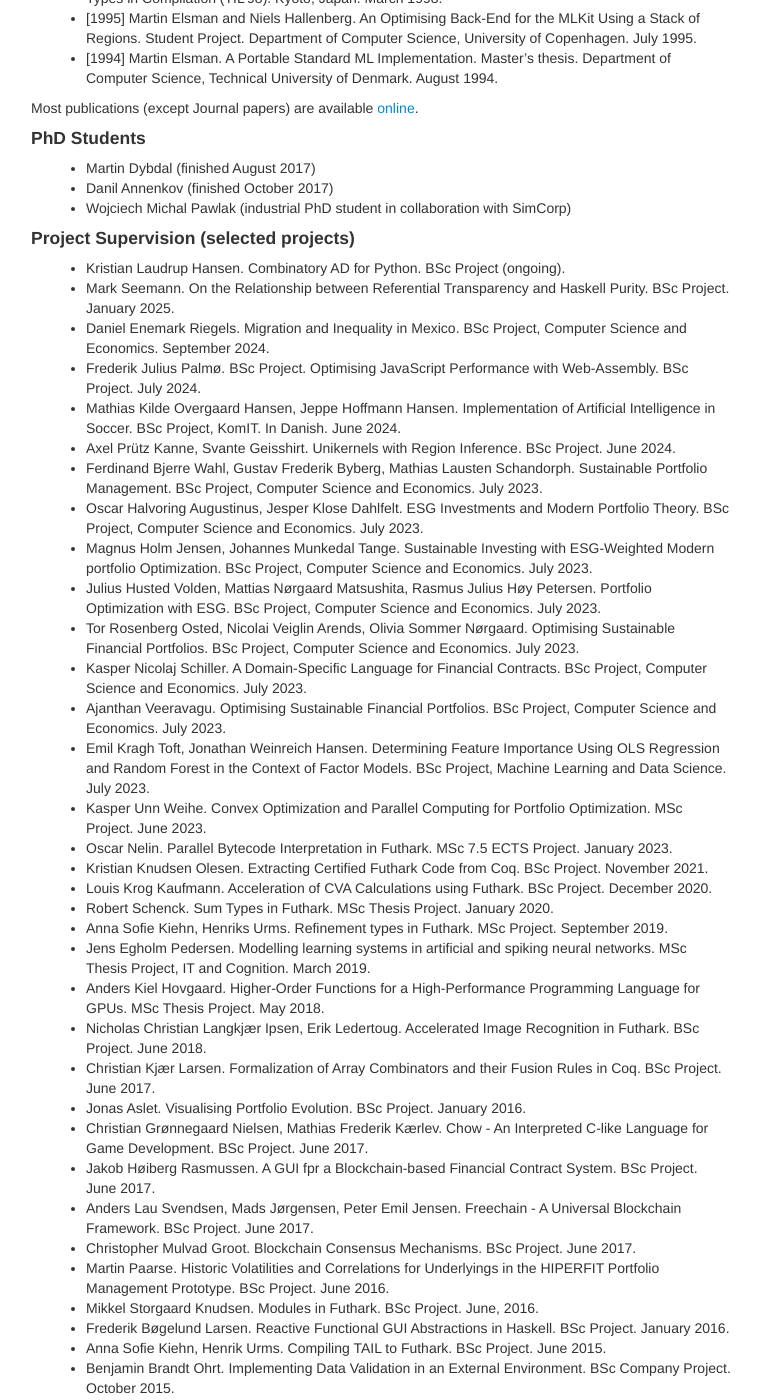
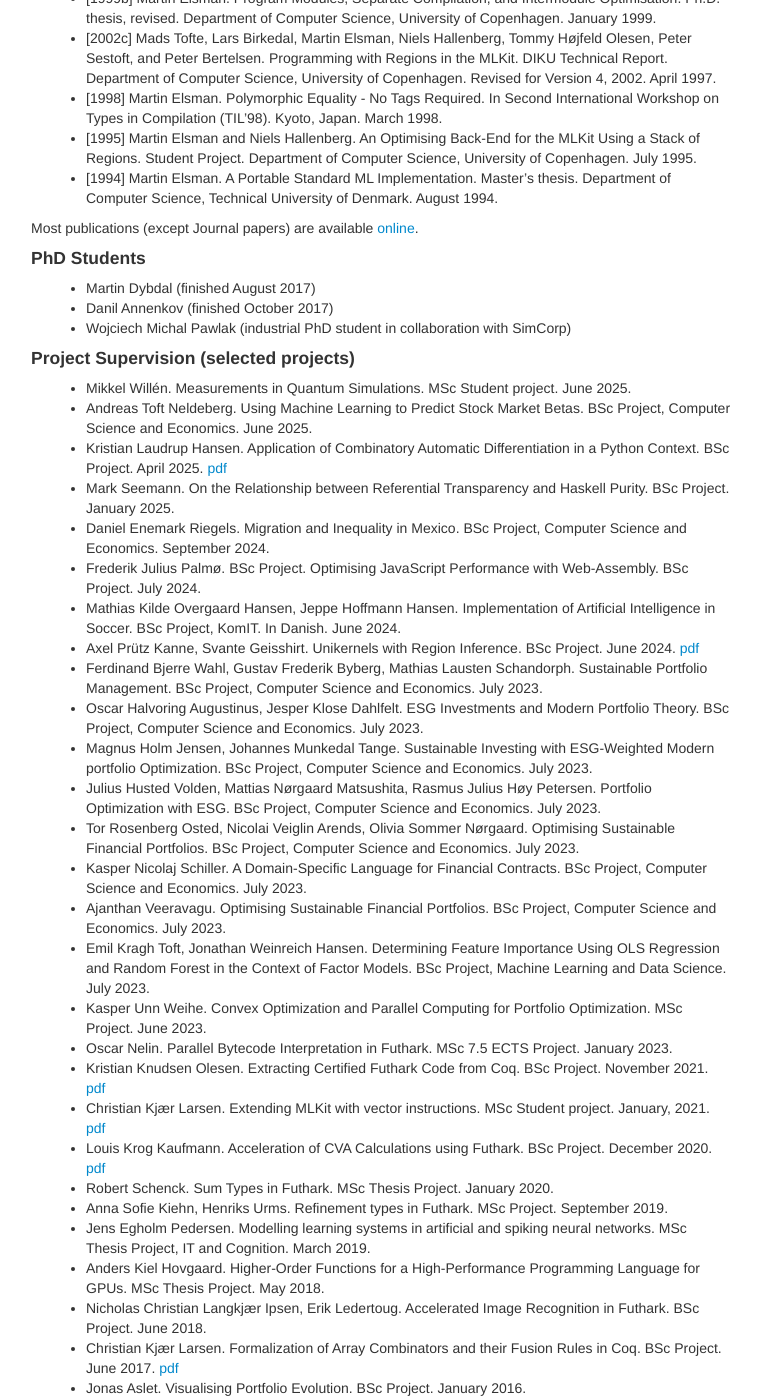
Before and after one commit to melsman/melsman.github.io, a Jekyll site: the page built from cv.md, in a window 1280 px wide and 1400 px high, scrolled down 7555 px. Shown: the whole window, without its empty margins (259-1020 px from the left). Built offline with Jekyll 4.4.1, drawn with Linux system fonts in a browser that asks for light colours; nearby versions of some CDN libraries; some of the changed text lies outside the part shown.

Commit message:
student projects

```diff
--- a/cv.md
+++ b/cv.md
@@ -334,6 +334,10 @@ on Libraries, Languages and Compilers for Array Programming (ARRAY'16).
 
 #### Publications
 
+* [2025a] Martin Elsman. Deriving a Kronecker-Free Functional Quantum Simulator. In Informal Proceeding of the 2nd Workshop on Quantum Software (WQS '25), Seoul, Republic of Korea. June 2025.
+
+* [2025] Martin Elsman and Troels Henriksen. Gate Fusion is Map Fusion. In Proceedings of the 11th ACM SIGPLAN International Workshop on Libraries, Languages and Compilers for Array Programming (ARRAY '25). Seoul, Republic of Korea. June, 2025.
+
 * [2024c] Robert Schenck, Nikolaj Hey Hinnerskov, Troels Henriksen, Magnus Madsen, Martin Elsman. AUTOMAP: Inferring Rank-Polymorphic Function Applications with Integer Linear Programming. In Proceedings of the ACM on Programming Languages, Volume 8, Issue OOPSLA2. Article No.: 334, 27 pages. Pasadena, USA. October, 2024.
 
 * [2024b] Martin Elsman. Double-Ended Bit-Stealing for Algebraic Data Types. In Proceedings of the 2024 ACM SIGPLAN International Conference on Functional Programming (ICFP '24). Milan, Italy. September 4-6, 2024.
@@ -544,7 +548,14 @@ Most publications (except Journal papers) are available [online](/papers.html).
 
 #### Project Supervision (selected projects)
 
-- Kristian Laudrup Hansen. Combinatory AD for Python. BSc Project (ongoing).
+- Mikkel Willén. Measurements in Quantum Simulations. MSc Student project. June
+  2025.
+
+- Andreas Toft Neldeberg. Using Machine Learning to Predict Stock Market
+  Betas. BSc Project, Computer Science and Economics. June 2025.
+
+- Kristian Laudrup Hansen. Application of Combinatory Automatic Differentiation
+  in a Python Context. BSc Project. April 2025. [pdf](/studpdf/python-ad-mlk299.pdf)
 
 - Mark Seemann. On the Relationship between Referential Transparency and Haskell
   Purity. BSc Project. January 2025.
@@ -559,7 +570,7 @@ Most publications (except Journal papers) are available [online](/papers.html).
   Artificial Intelligence in Soccer. BSc Project, KomIT. In Danish. June 2024.
 
 - Axel Prütz Kanne, Svante Geisshirt. Unikernels with Region Inference. BSc
-  Project. June 2024.
+  Project. June 2024. [pdf](/studpdf/unikernels-mlkit-bsc.pdf)
 
 - Ferdinand Bjerre Wahl, Gustav Frederik Byberg, Mathias Lausten
   Schandorph. Sustainable Portfolio Management. BSc Project, Computer Science
@@ -597,10 +608,13 @@ Most publications (except Journal papers) are available [online](/papers.html).
   Project. January 2023.
 
 - Kristian Knudsen Olesen. Extracting Certified Futhark Code from Coq. BSc
-  Project. November 2021.
+  Project. November 2021. [pdf](/studpdf/futhark-extract-bsc-2021.pdf)
+
+- Christian Kjær Larsen. Extending MLKit with vector instructions. MSc Student
+  project. January, 2021. [pdf](/studpdf/vector-mlkit-pocs.pdf)
 
 - Louis Krog Kaufmann. Acceleration of CVA Calculations using Futhark. BSc
-  Project. December 2020.
+  Project. December 2020. [pdf](/studpdf/louis_bsc_thesis.pdf)
 
 - Robert Schenck. Sum Types in Futhark. MSc Thesis Project. January 2020.
 
@@ -617,7 +631,7 @@ Most publications (except Journal papers) are available [online](/papers.html).
   Recognition in Futhark. BSc Project. June 2018.
 
 - Christian Kjær Larsen. Formalization of Array Combinators and their Fusion
-  Rules in Coq. BSc Project. June 2017.
+  Rules in Coq. BSc Project. June 2017. [pdf](/studpdf/futhark-fusion-coq-bsc2017.pdf)
 
 - Jonas Aslet. Visualising Portfolio Evolution. BSc Project. January 2016.
 
```
Also changed, not shown: 6 other files.
